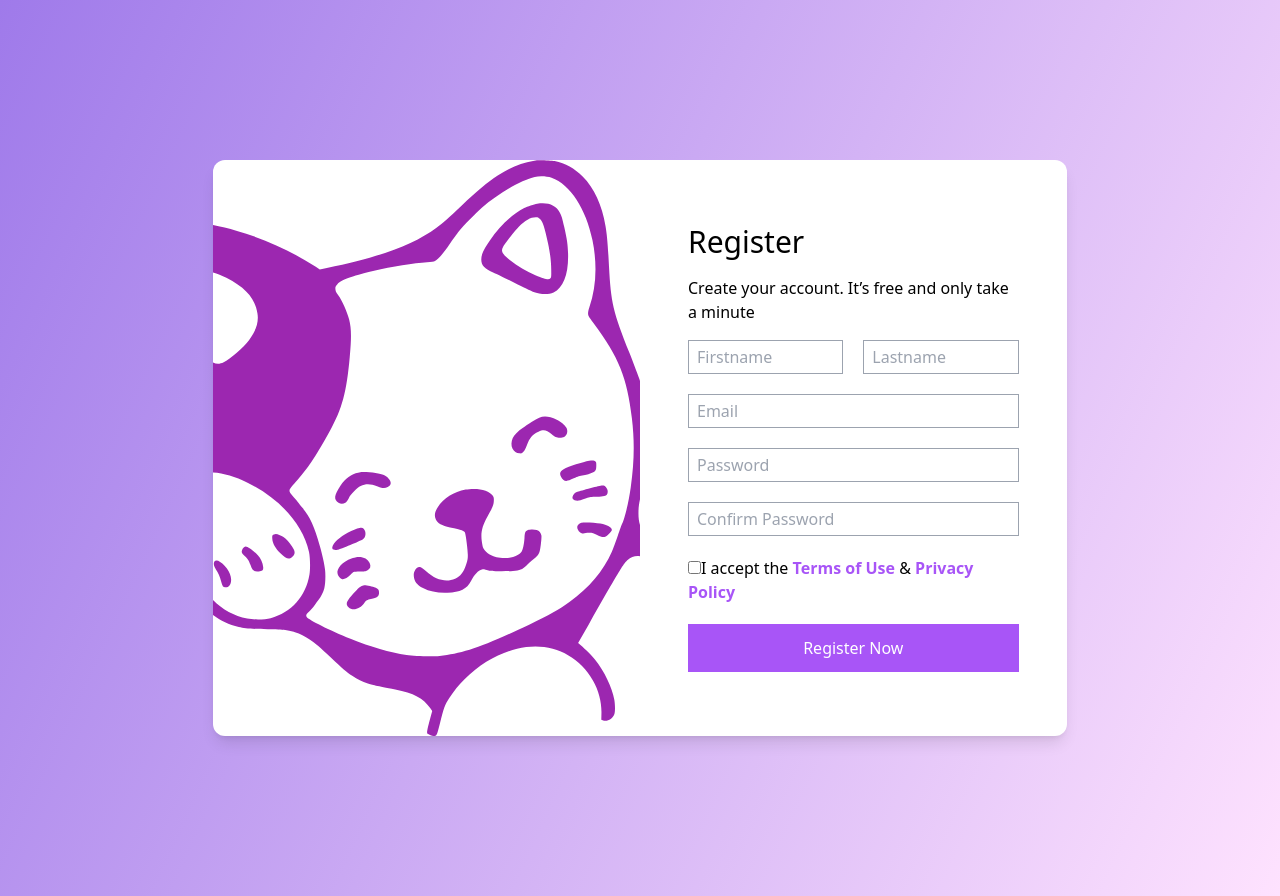
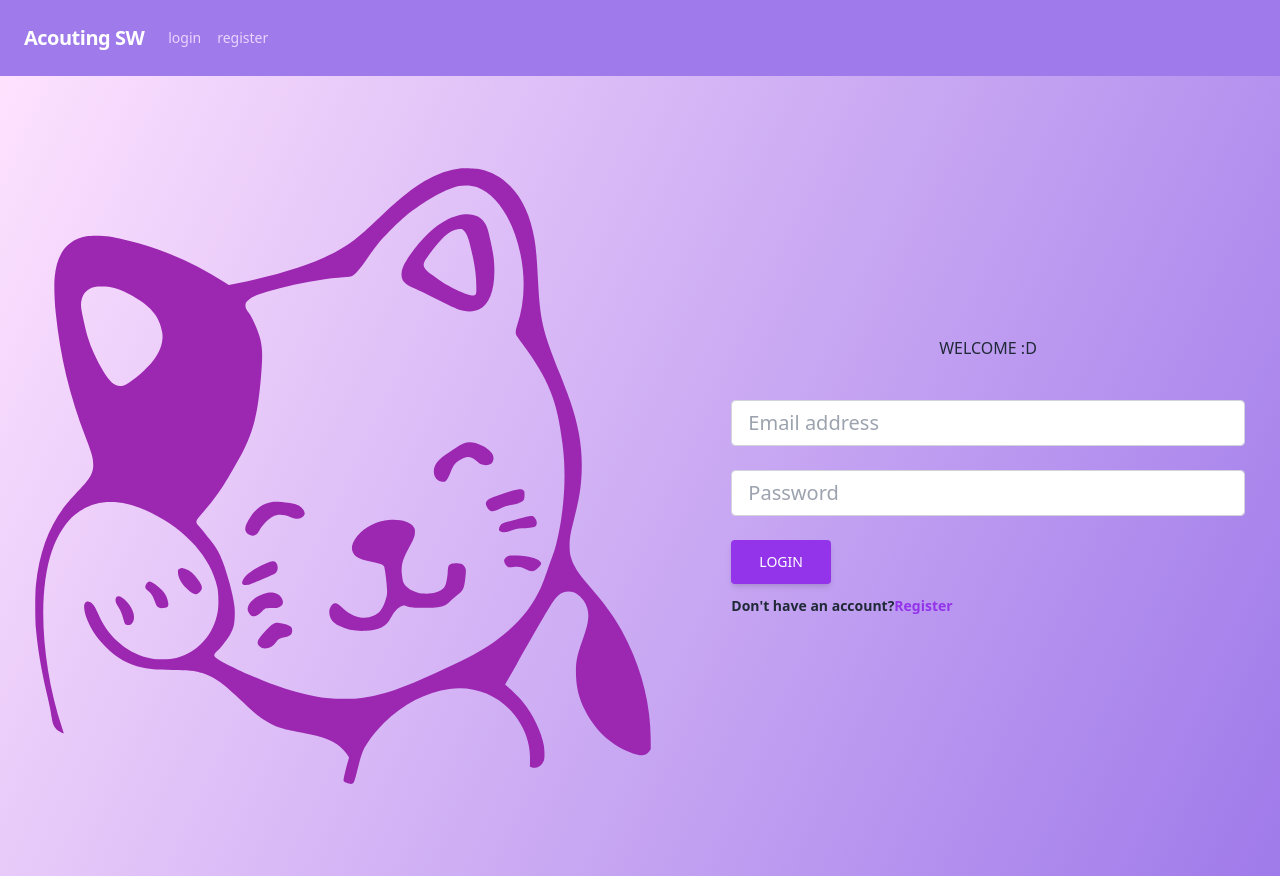
Before and after one commit to devMabe/frontend-react-app, a React (Create React App) app: page /login in a window 1280 px wide. Built offline with nearby package versions, Linux system fonts and the light colour scheme.

Commit message:
ui finished

```diff
--- a/src/App.css
+++ b/src/App.css
@@ -2,6 +2,13 @@
     background-image: linear-gradient(115deg, #9F7AEA, #FEE2FE)
 }
 
+.styleOne1 {
+    background-image: linear-gradient(115deg, #FEE2FE,#9F7AEA)
+}
+
+.styleOne2 {
+    background-image: linear-gradient(115deg, #9F7AEA, #9F7AEA)
+}
 .styleTwo{
     background-image: url('./pages/gato.svg');
 }
--- a/src/App.tsx
+++ b/src/App.tsx
@@ -1,13 +1,20 @@
+import {BrowserRouter,Route, Routes}  from 'react-router-dom'
 import { LoginPage } from './pages/loginPage'
+import './App.css'
 import { RegisterPage } from './pages/registerPage'
-import './App.css'
+import NavBar from './components/NavBar'
 
 function App() {
   return (
     <>
       <div className="App">
-        {/* <LoginPage /> */}
-        <RegisterPage />
+       <BrowserRouter>
+       <NavBar/>
+        <Routes>
+        <Route path='/login' element={ <LoginPage/> }/>
+        <Route path='/register' element={ <RegisterPage/> }/>
+        </Routes>
+       </BrowserRouter>
       </div>
     </>
   )
--- /dev/null
+++ b/src/components/NavBar.tsx
@@ -0,0 +1,36 @@
+import { NavLink } from 'react-router-dom'
+export default function NavBar() {
+  return (
+    <div>
+      <nav className="flex items-center justify-between flex-wrap styleOne2 p-6">
+        <div className="flex items-center flex-shrink-0 text-white mr-6">
+          <span className="font-semibold text-xl tracking-tight">
+            Acouting SW
+          </span>
+        </div>
+        <div className="w-full block flex-grow lg:flex lg:items-center lg:w-auto">
+          <div className="text-sm lg:flex-grow">
+            <NavLink
+              to="/login"
+              className="block mt-4 lg:inline-block lg:mt-0 text-purple-200 hover:text-white mr-4"
+            >
+              login
+            </NavLink>
+            <NavLink
+              to="/register"
+              className="block mt-4 lg:inline-block lg:mt-0 text-purple-200 hover:text-white mr-4"
+            >
+              register
+            </NavLink>
+          </div>
+        </div>
+      </nav>
+      {/* <ul>
+        <li>
+          <NavLink to="/login">login</NavLink>
+          <NavLink to="/register">register</NavLink>
+        </li>
+      </ul> */}
+    </div>
+  )
+}
--- a/src/pages/loginPage.tsx
+++ b/src/pages/loginPage.tsx
@@ -1,5 +1,6 @@
 import React, { useState } from 'react'
-
+import { Link } from 'react-router-dom'
+import Michi from './gato.svg'
 export function LoginPage() {
   const [{ email, password }, serCredentials] = useState({
     email: '',
@@ -16,11 +17,20 @@ export function LoginPage() {
   }
 
   return (
-    <section className="h-screen">
+    <section className="h-screen styleOne1">
       <div className="px-6 h-full text-gray-800">
         <div className="flex xl:justify-center lg:justify-between justify-center items-center flex-wrap h-full g-6">
+        <div
+        className="grow-0 shrink-1 md:shrink-0 basis-auto xl:w-6/12 lg:w-6/12 md:w-9/12 mb-12 md:mb-0"
+      >
+        <img
+          src={Michi}
+          className="w-full"
+          alt="Sample image"
+        />
+      </div>
           <div className="xl:ml-20 xl:w-5/12 lg:w-5/12 md:w-8/12 mb-12 md:mb-0">
-            <h1 className="text-center mb-10">LOGIN...</h1>
+            <h1 className="text-center mb-10">WELCOME  :D</h1>
             <form onSubmit={login}>
               <div className="mb-6">
                 <input
@@ -55,18 +65,18 @@ export function LoginPage() {
 
               <div className="text-center lg:text-left">
                 <button
-                  className="inline-block px-7 py-3 bg-blue-600 text-white font-medium text-sm leading-snug uppercase rounded shadow-md hover:bg-blue-700 hover:shadow-lg focus:bg-blue-700 focus:shadow-lg focus:outline-none focus:ring-0 active:bg-blue-800 active:shadow-lg transition duration-150 ease-in-out"
+                  className="inline-block px-7 py-3 bg-purple-600 text-white font-medium text-sm leading-snug uppercase rounded shadow-md hover:bg-purple-700 hover:shadow-lg focus:bg-blue-700 focus:shadow-lg focus:outline-none focus:ring-0 active:bg-blue-800 active:shadow-lg transition duration-150 ease-in-out"
                 >
                   Login
                 </button>
                 <p className="text-sm font-semibold mt-2 pt-1 mb-0">
                   Don't have an account?
-                  <a
-                    href="#!"
-                    className="text-red-600 hover:text-red-700 focus:text-red-700 transition duration-200 ease-in-out"
+                  <Link
+                    to="/register"
+                    className="text-purple-600 hover:text-purple-700 focus:text-white-700 transition duration-200 ease-in-out"
                   >
                     Register
-                  </a>
+                  </Link>
                 </p>
               </div>
             </form>
--- a/src/pages/registerPage.tsx
+++ b/src/pages/registerPage.tsx
@@ -1,4 +1,5 @@
 import React, { useState } from 'react'
+import {Link} from 'react-router-dom'
 
 export function RegisterPage() {
   const [{ name, lastname, email, password, confirmpassword }, setData] =
@@ -39,11 +40,11 @@ export function RegisterPage() {
   }
   return (
     <>
-      <div className="min-h-screen py-40 styleOne">
+      <div className="min-h-screen py-10 styleOne">
         <div className="container mx-auto">
           <div className="flex flex-col lg:flex-row w-10/12 lg:w-8/12 bg-white rounded-xl mx-auto shadow-lg overflow-hidden">
             <div className="w-full lg:w-1/2 flex flex-col items-center justify-center p-12 bg-no-repeat bg-cover bg-center styleTwo"></div>
-            <div className="w-full lg:w-1/2 py-16 px-12">
+            <div className="w-full lg:w-1/2 py-16 px-11">
               <h2 className="text-3xl mb-4">Register</h2>
               <p className="mb-4">
                 Create your account. It’s free and only take a minute
@@ -161,7 +162,7 @@ export function RegisterPage() {
                   </span>
                 </div>
                 <div className="mt-5">
-                  <button className="w-full bg-purple-500 py-3 text-center text-white">
+                  <button className="w-full bg-purple-500 py-1 text-center text-white">
                     Register Now
                   </button>
                 </div>
```
